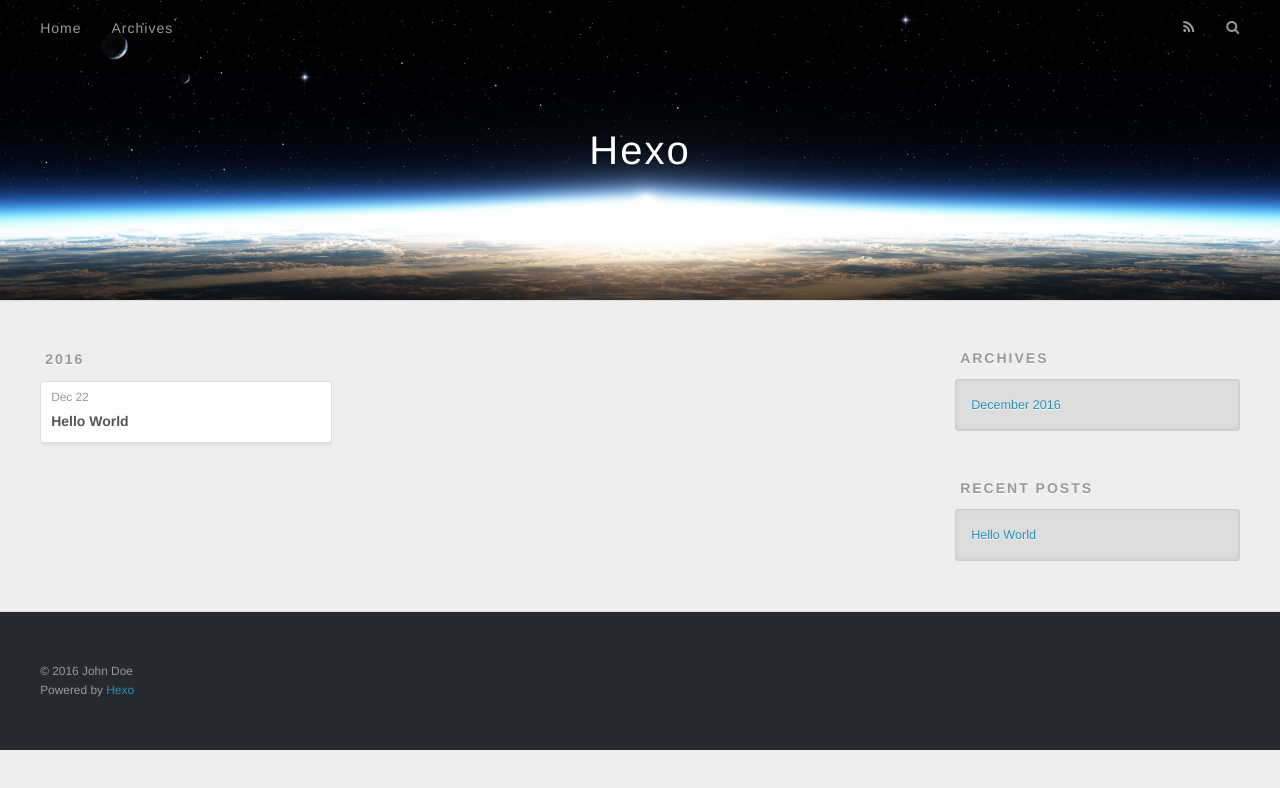
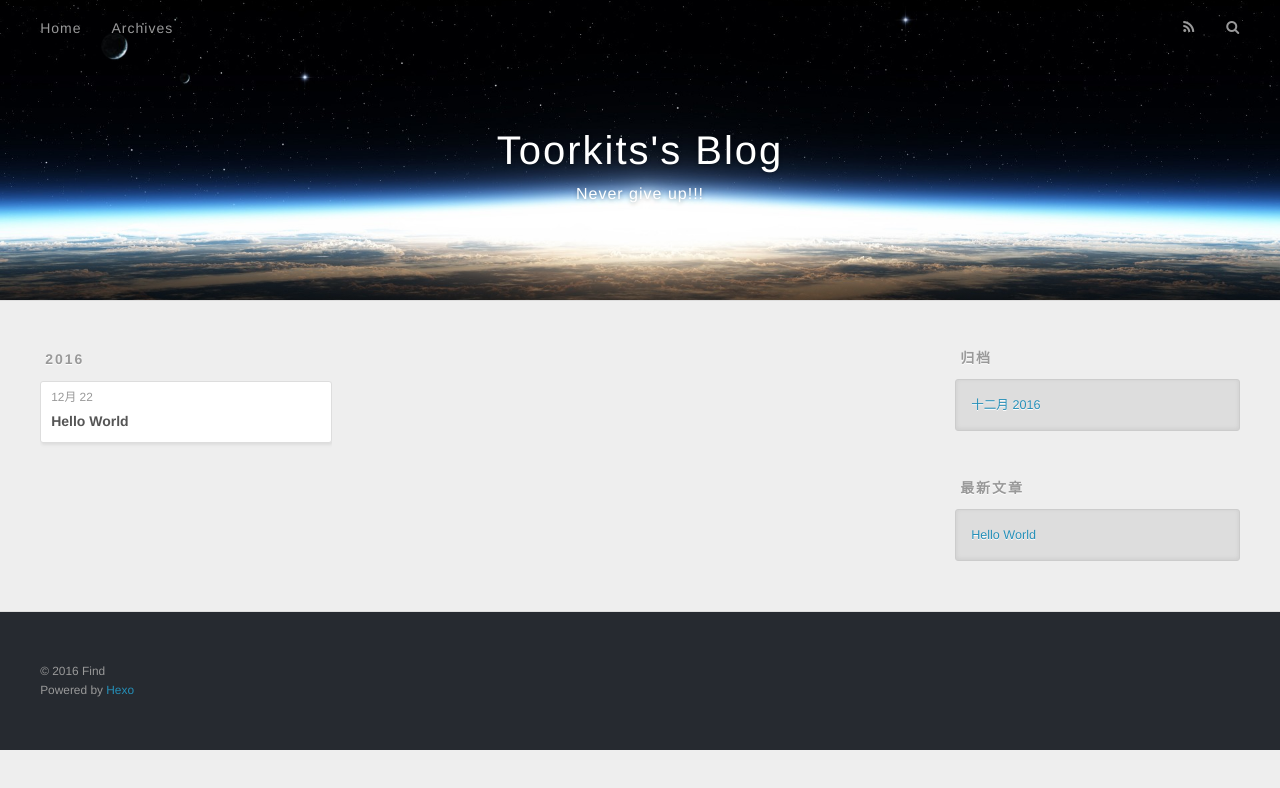
Before and after one commit to toorkits/toorkits.github.io, a plain HTML site: page archives/2016/12/index.html in a window 1280 px wide. Drawn offline with nearby package versions, Linux system fonts and the light colour scheme.

Commit message:
Site updated: 2016-12-22 22:22:51

```diff
--- a/archives/2016/12/index.html
+++ b/archives/2016/12/index.html
@@ -3,16 +3,19 @@
 <head>
   <meta charset="utf-8">
 
-  <title>Archives: 2016/12 | Hexo</title>
+  <title>归档: 2016/12 | Toorkits&#39;s Blog</title>
   <meta name="viewport" content="width=device-width, initial-scale=1, maximum-scale=1">
-  <meta property="og:type" content="website">
-<meta property="og:title" content="Hexo">
+  <meta name="description" content="Never give up!!!">
+<meta property="og:type" content="website">
+<meta property="og:title" content="Toorkits's Blog">
 <meta property="og:url" content="http://yoursite.com/archives/2016/12/index.html">
-<meta property="og:site_name" content="Hexo">
+<meta property="og:site_name" content="Toorkits's Blog">
+<meta property="og:description" content="Never give up!!!">
 <meta name="twitter:card" content="summary">
-<meta name="twitter:title" content="Hexo">
+<meta name="twitter:title" content="Toorkits's Blog">
+<meta name="twitter:description" content="Never give up!!!">
 
-    <link rel="alternate" href="/atom.xml" title="Hexo" type="application/atom+xml">
+    <link rel="alternate" href="/atom.xml" title="Toorkits&#39;s Blog" type="application/atom+xml">
 
 
     <link rel="icon" href="/favicon.png">
@@ -33,8 +36,12 @@
   <div id="header-outer" class="outer">
     <div id="header-title" class="inner">
       <h1 id="logo-wrap">
-        <a href="/" id="logo">Hexo</a>
+        <a href="/" id="logo">Toorkits&#39;s Blog</a>
       </h1>
+
+        <h2 id="subtitle-wrap">
+          <a href="/" id="subtitle">Never give up!!!</a>
+        </h2>
 
     </div>
     <div id="header-inner" class="inner">
@@ -50,7 +57,7 @@
 
           <a id="nav-rss-link" class="nav-icon" href="/atom.xml" title="RSS Feed"></a>
 
-        <a id="nav-search-btn" class="nav-icon" title="Search"></a>
+        <a id="nav-search-btn" class="nav-icon" title="搜索"></a>
       </nav>
       <div id="search-form-wrap">
         <form action="//google.com/search" method="get" accept-charset="UTF-8" class="search-form"><input type="search" name="q" results="0" class="search-form-input" placeholder="Search"><button type="submit" class="search-form-submit">&#xF002;</button><input type="hidden" name="sitesearch" value="http://yoursite.com"></form>
@@ -76,7 +83,7 @@
   <div class="archive-article-inner">
     <header class="archive-article-header">
       <a href="/2016/12/22/hello-world/" class="archive-article-date">
-  <time datetime="2016-12-22T12:58:56.251Z" itemprop="datePublished">Dec 22</time>
+  <time datetime="2016-12-22T12:58:56.251Z" itemprop="datePublished">12月 22</time>
 </a>
 
 
@@ -107,9 +114,9 @@
 
 
   <div class="widget-wrap">
-    <h3 class="widget-title">Archives</h3>
+    <h3 class="widget-title">归档</h3>
     <div class="widget">
-      <ul class="archive-list"><li class="archive-list-item"><a class="archive-list-link" href="/archives/2016/12/">December 2016</a></li></ul>
+      <ul class="archive-list"><li class="archive-list-item"><a class="archive-list-link" href="/archives/2016/12/">十二月 2016</a></li></ul>
     </div>
   </div>
 
@@ -117,7 +124,7 @@
 
 
   <div class="widget-wrap">
-    <h3 class="widget-title">Recent Posts</h3>
+    <h3 class="widget-title">最新文章</h3>
     <div class="widget">
       <ul>
 
@@ -137,7 +144,7 @@
 
   <div class="outer">
     <div id="footer-info" class="inner">
-      &copy; 2016 John Doe<br>
+      &copy; 2016 Find<br>
       Powered by <a href="http://hexo.io/" target="_blank">Hexo</a>
     </div>
   </div>
```
Also changed, not shown: 2016/12/22/hello-world/index.html (+14 -10 lines), archives/2016/index.html (+20 -13 lines), archives/index.html (+20 -13 lines), index.html (+20 -13 lines).
